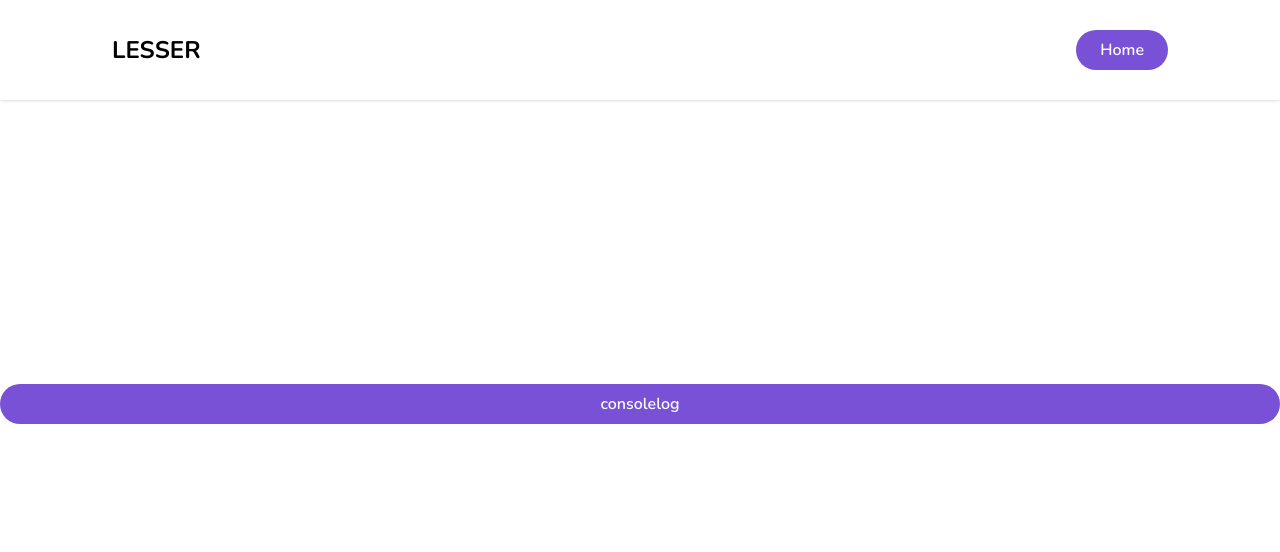
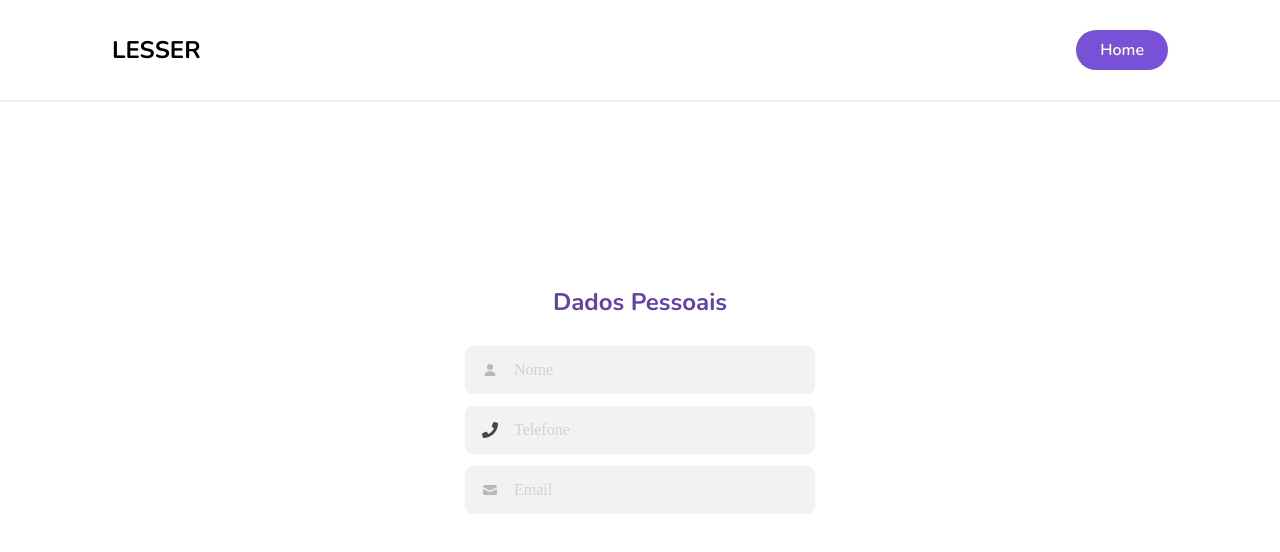
Before and after one commit to maiconlara/challenge-timer, a SvelteKit app: page /candidate in a window 1280 px wide. Shown: the top 552 px of the page. Built offline with nearby package versions, Linux system fonts and the light colour scheme; a web font is replaced by a local one.

Commit message:
adding candidate info page

```diff
--- a/src/components/nav.svelte
+++ b/src/components/nav.svelte
@@ -1,9 +1,20 @@
 <script lang="ts">
+	import { writableUser, type User } from '$lib/store';
 	import { goto } from '$app/navigation';
 	import { page } from '$app/stores';
 
+	let currentUser: User = { nome: '', telefone: '', email: '' };
+
+	const unsubscribe = writableUser.subscribe((value) => {
+		currentUser = value;
+	});
+
 	let currentPath = $page.route.id;
 	let handleNavigate = () => {
+		if (!currentUser.nome || !currentUser.telefone || !currentUser.email) {
+			errorModal.showModal();
+			return;
+		}
 		if (currentPath === '/') {
 			goto(`/candidate`, { replaceState: false });
 		} else if (currentPath === '/candidate') {
--- a/src/routes/candidate/+page.svelte
+++ b/src/routes/candidate/+page.svelte
@@ -14,12 +14,67 @@
      flex flex-col relative max-w-[100vw] w-full min-h-[100vh] overflow-hidden justify-center items-center"
 >
 	<Nav />
+	<div class="flex flex-col items-center justify-center w-[350px] h-full gap-3">
+		<p class="mb-4 text-2xl font-bold text-lesser-600">Dados Pessoais</p>
+		<label class="input input-bordered flex w-full items-center gap-4 bg-white border-gray-400">
+			<svg
+				xmlns="http://www.w3.org/2000/svg"
+				viewBox="0 0 16 16"
+				fill="currentColor"
+				class="w-4 h-4 opacity-70"
+				><path
+					d="M8 8a3 3 0 1 0 0-6 3 3 0 0 0 0 6ZM12.735 14c.618 0 1.093-.561.872-1.139a6.002 6.002 0 0 0-11.215 0c-.22.578.254 1.139.872 1.139h9.47Z"
+				/></svg
+			>
 
-	<button
-		on:click={() => console.log(currentUser)}
-		type="submit"
-		class="flex rounded-full mt-2 font-semibold text-white py-2 px-6 w-full items-center justify-center bg-lesser-500 hover:bg-lesser-600 transition-colors"
-	>
-		consolelog
-	</button>
+			<input
+				disabled
+				type="text"
+				bind:value={$writableUser.nome}
+				class="grow opacity-40 select-none"
+				placeholder="Nome"
+			/>
+		</label>
+		<label class="input input-bordered flex w-full items-center gap-4 bg-white border-gray-400">
+			<svg
+				aria-hidden="true"
+				focusable="false"
+				class="w-4 h-4 opacity-70"
+				xmlns="http://www.w3.org/2000/svg"
+				viewBox="0 0 512 512"
+				><path
+					d="M493.4 24.6l-104-24c-11.3-2.6-22.9 3.3-27.5 13.9l-48 112c-4.2 9.8-1.4 21.3 6.9 28l60.6 49.6c-36 76.7-98.9 140.5-177.2 177.2l-49.6-60.6c-6.8-8.3-18.2-11.1-28-6.9l-112 48C3.9 366.5-2 378.1.6 389.4l24 104C27.1 504.2 36.7 512 48 512c256.1 0 464-207.5 464-464 0-11.2-7.7-20.9-18.6-23.4z"
+				/></svg
+			>
+
+			<input
+				disabled
+				type="text"
+				bind:value={$writableUser.telefone}
+				class="grow opacity-40 select-none"
+				placeholder="Telefone"
+			/>
+		</label>
+
+		<label class="input input-bordered flex w-full items-center gap-4 bg-white border-gray-400">
+			<svg
+				xmlns="http://www.w3.org/2000/svg"
+				viewBox="0 0 16 16"
+				fill="currentColor"
+				class="w-4 h-4 opacity-70"
+				><path
+					d="M2.5 3A1.5 1.5 0 0 0 1 4.5v.793c.026.009.051.02.076.032L7.674 8.51c.206.1.446.1.652 0l6.598-3.185A.755.755 0 0 1 15 5.293V4.5A1.5 1.5 0 0 0 13.5 3h-11Z"
+				/><path
+					d="M15 6.954 8.978 9.86a2.25 2.25 0 0 1-1.956 0L1 6.954V11.5A1.5 1.5 0 0 0 2.5 13h11a1.5 1.5 0 0 0 1.5-1.5V6.954Z"
+				/></svg
+			>
+			<input
+				disabled
+				type="text"
+				bind:value={$writableUser.email}
+				class="grow opacity-40 select-none"
+				placeholder="Email"
+			/>
+		</label>
+	</div>
 </div>
```
